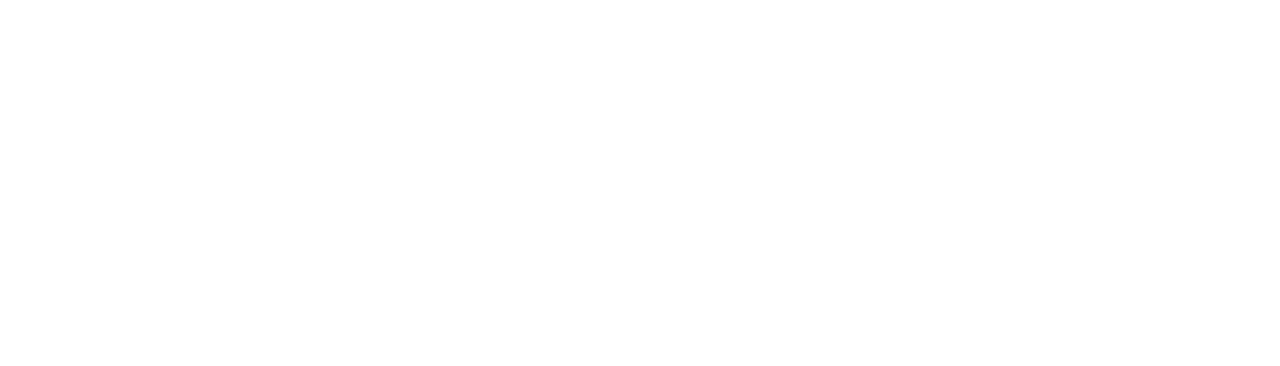
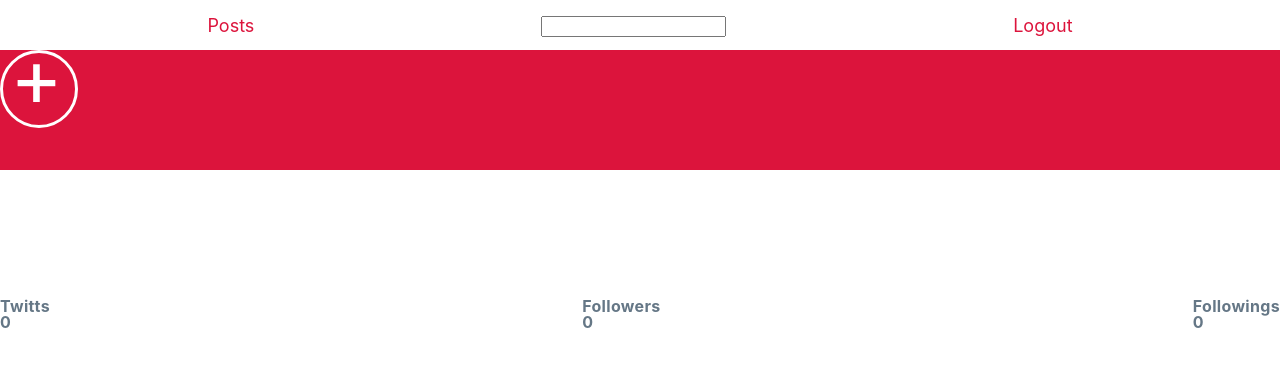
Before and after one commit to dar-twitt/DARTwitt, a React (Create React App) app in the folder frontend/: page /profile in a window 1280 px wide. Shown: the top 366 px of the page. Built offline with nearby package versions, Linux system fonts and the light colour scheme; no server answers.

Commit message:
profile
profile-main

```diff
--- a/frontend/src/app/components/Profile/Profile.css
+++ b/frontend/src/app/components/Profile/Profile.css
@@ -0,0 +1,29 @@
+.ProfileComponent{
+    width: 100%;
+    height: 100%;
+    background: #fff7f7;
+}
+.profile-nav{
+    padding: 0 5%;
+    width: 100%;
+    height: 50px;
+    display: flex;
+    justify-content: space-around;
+    align-items: center;
+    color: crimson;
+    font-size: 18px;
+    background: #FFF;
+    box-sizing: border-box;
+
+}
+
+.nav__link{
+    color: crimson;
+    margin: 10px;
+    text-decoration: none;
+}
+
+.nav__link:hover{
+    color: crimson;
+    text-decoration: none;
+}
--- a/frontend/src/app/components/Profile/Profile.js
+++ b/frontend/src/app/components/Profile/Profile.js
@@ -1,10 +1,32 @@
 import React, {Component} from 'react';
+import {Link} from "react-router-dom";
+import './Profile.css';
+import LeftProfile from "../LeftProfile/LeftProfile";
 
 class Profile extends Component {
+
+    state = {
+        posts: [],
+    };
+
     render() {
+        const {profile} = this.props;
         return (
-            <div>
+            <div className="ProfileComponent">
+                <nav className="profile-nav">
+                    <Link  className = "nav__link" to="/posts">Posts</Link>
+                    <div className="nav__link">
+                        <input type="text"/>
+                    </div>
+                    <Link className = "nav__link" to="/" onClick={this.handleLogoutClick}>Logout</Link>
+                </nav>
+                <div className="profile-main">
+                    <div className="profile-main-child profile-left"><LeftProfile/></div>
+                    <div className="profile-main-child profile-main">
 
+                    </div>
+
+                </div>
             </div>
         );
     }
```
